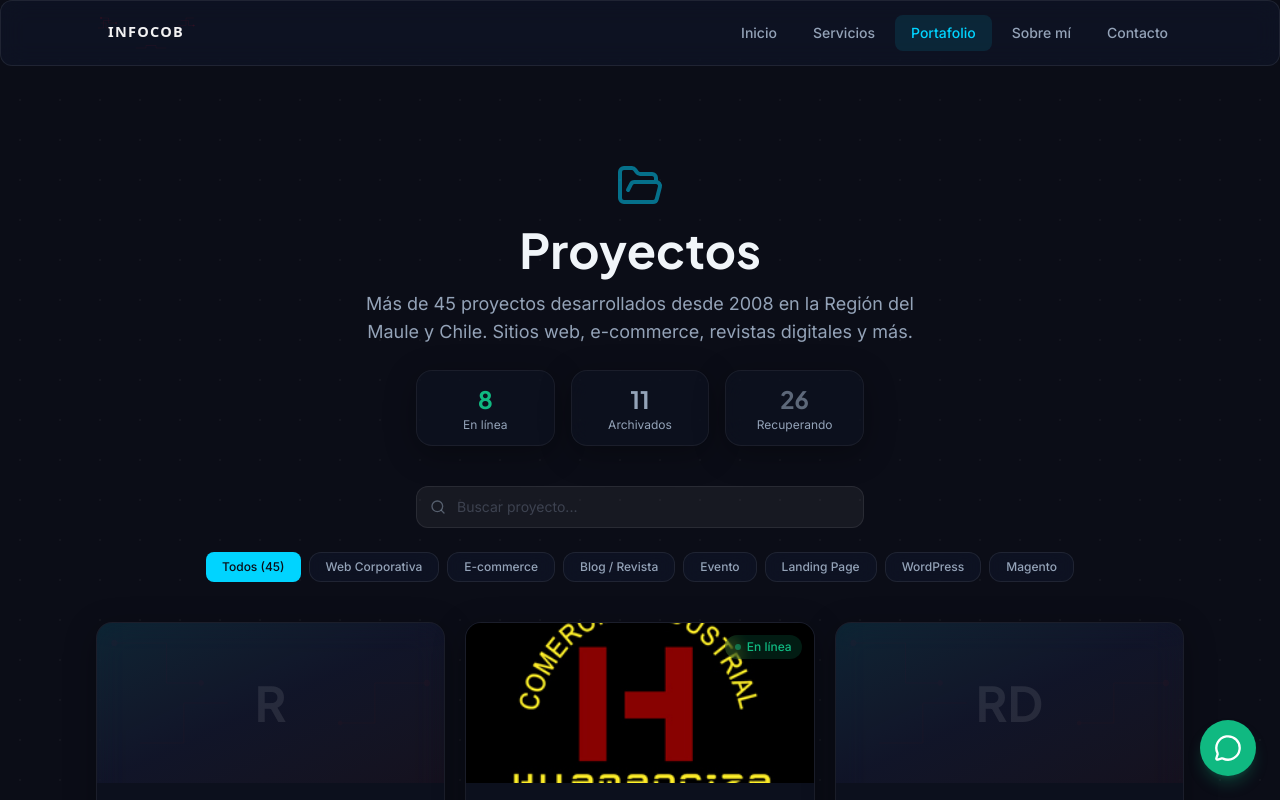
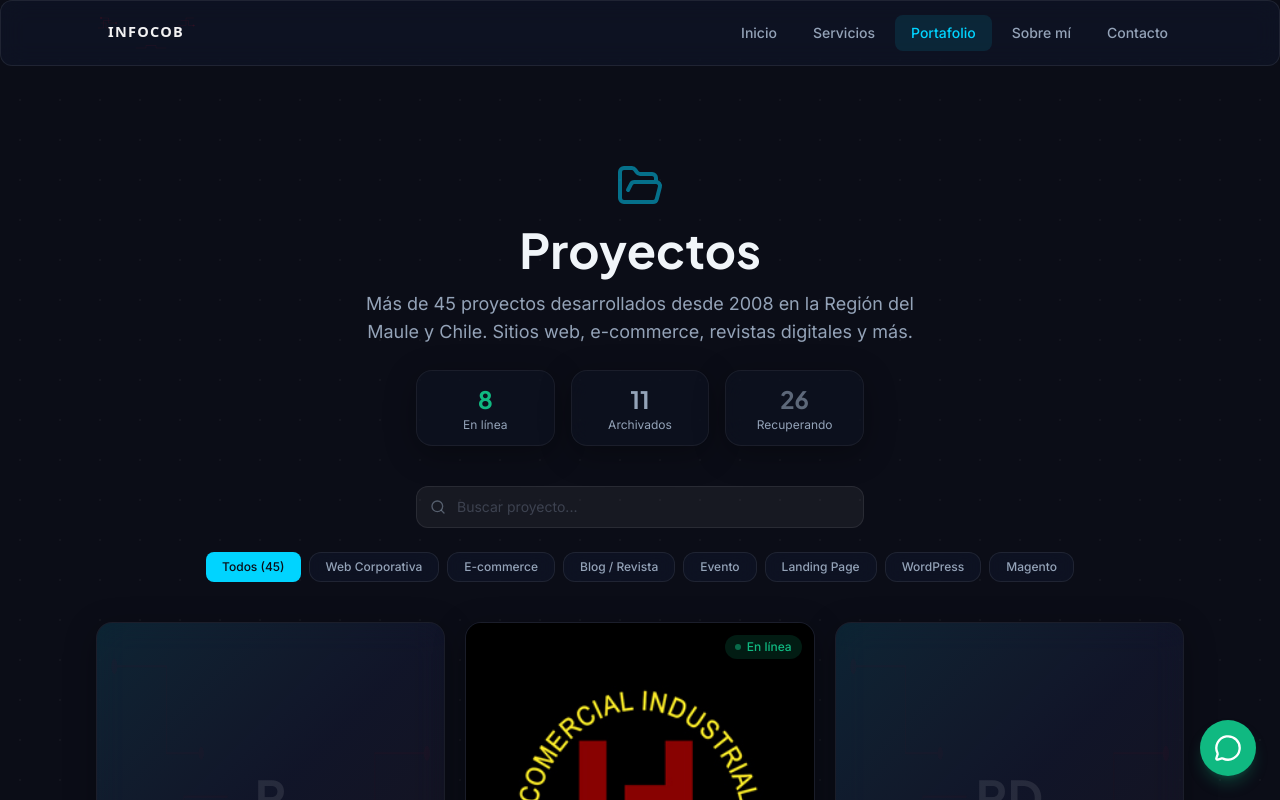
Before and after one commit to superdandi/infocob, a Next.js app: page /infocob/portafolio in a window 1280 px wide. Shown: the top 800 px of the page. Built offline with nearby package versions, Linux system fonts and the light colour scheme.

Commit message:
fix: change image container from h-40 to aspect-square
Images are 270x270 squares, but h-40 (160px) cropped them horizontally.
Using aspect-square shows the full logo without cropping.

```diff
--- a/src/components/PortfolioGrid.tsx
+++ b/src/components/PortfolioGrid.tsx
@@ -24,7 +24,7 @@ function getInitials(name: string): string {
 function ImagePlaceholder({ name }: { name: string }) {
   const initials = getInitials(name);
   return (
-    <div className="relative h-40 bg-gradient-to-br from-accent/10 via-accent-secondary/5 to-brand/5 flex items-center justify-center overflow-hidden">
+    <div className="relative aspect-square bg-gradient-to-br from-accent/10 via-accent-secondary/5 to-brand/5 flex items-center justify-center overflow-hidden">
       <span className="font-heading text-5xl font-bold text-text/10 select-none">
         {initials}
       </span>
@@ -57,7 +57,7 @@ function ProjectCard({ project }: { project: Project }) {
       )}
     >
       {project.image ? (
-        <div className="relative h-40 overflow-hidden">
+        <div className="relative aspect-square overflow-hidden">
           <img
             src={asset(project.image)}
             alt={project.name}
```
